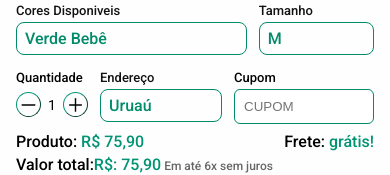
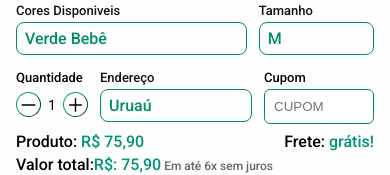
Before and after one commit to FranciscoNeto2909/iec_biquinis, a React (Vite) app: page / in a window 390 px wide. Both pictures are taken after a click on the element 290 px from the left and 353 px from the top of the page. Shown: the part 611-786 px from the top of the page. Built offline with nearby package versions, Linux system fonts and the light colour scheme.

Commit message:
modal address improved

```diff
--- a/src/components/Select/select.css
+++ b/src/components/Select/select.css
@@ -26,7 +26,7 @@
 .select_dropdown {
     cursor: pointer;
     position: absolute;
-    width: 100%;
+    min-width: 100%;
     border-radius: 8px;
     box-shadow: 0 0 4px #018B6A;
     background-color: #fff;
--- a/src/components/modal/modal.css
+++ b/src/components/modal/modal.css
@@ -351,7 +351,7 @@
     }
 
     .modal_info_cupom {
-        max-width: 140px;
+        max-width: 110px;
     }
 
     .modal_info_button {
```
